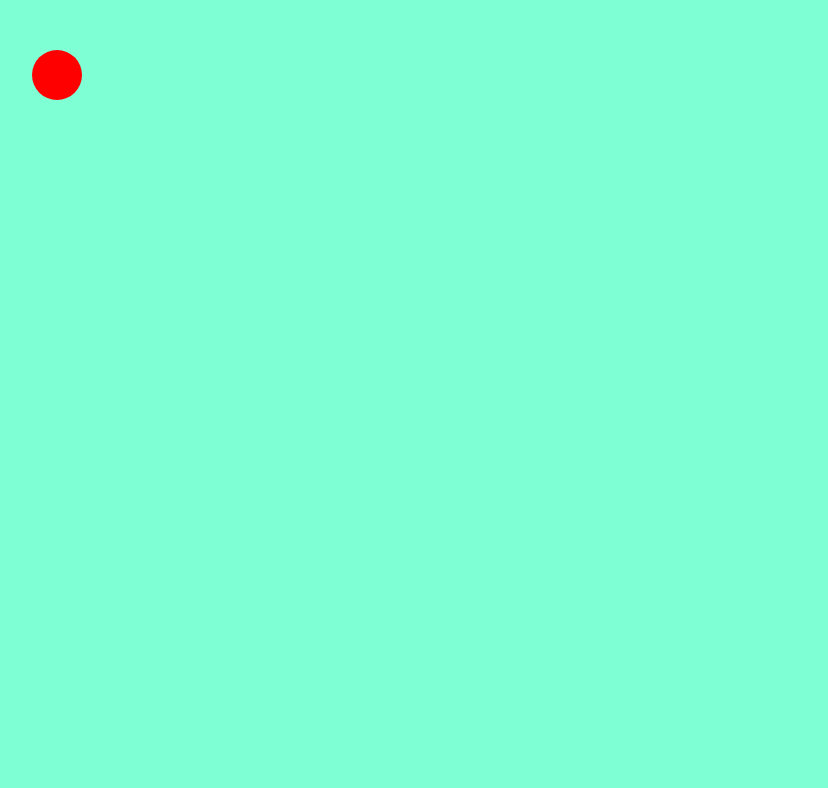
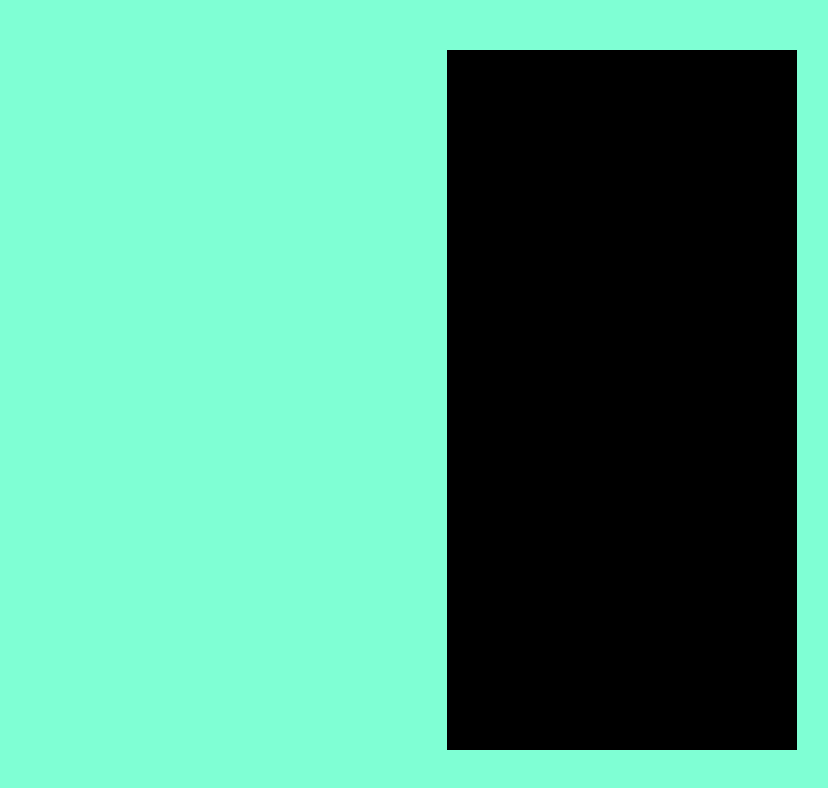
Before and after one commit to NemoTaek/myProject, a React (Create React App) app in the folder ts-project/: page / in a window 1280 px wide. Shown: the top 788 px of the page, without its empty margins (18-846 px from the left). Built offline with nearby package versions, Linux system fonts and the light colour scheme.

Commit message:
테트리스로 변경

```diff
--- a/ts-project/src/App.css
+++ b/ts-project/src/App.css
@@ -5,19 +5,16 @@
 }
 
 #background{
-  width: calc(100vw - 100px);
-  height: calc(100vh - 100px);
-  padding: 50px;
+  width: 100vw;
+  height: 100vh;
   background-color: aquamarine;
+  display: flex;
+  justify-content: center;
+  align-items: center;
 }
 
-#character{
-  width: 50px;
-  height: 50px;
-  border-radius: 100%;
-  background-color: red;
-  position: absolute;
-  top: 50;
-  left: 50;
-  /* transform: translate(-50%, -50%); */
+#tetris_map{
+ width: 350px;
+ height: 700px;
+ background-color: black;
 }
--- a/ts-project/src/App.tsx
+++ b/ts-project/src/App.tsx
@@ -1,83 +1,17 @@
-import React, { useEffect } from 'react';
+import React, { useEffect, useRef } from 'react';
 import './App.css';
 
-let location: { x: number, y: number } = {
-  x: 50,
-  y: 50
-}
-
 function App() {
-  const speed: number = 5;
-  const size: number = 50;
-  const keyPress: object = {}
-
+  let canvasRef = useRef(null);
 
   useEffect(() => {
-    const character: any = document.querySelector('#character');
-
-    window.addEventListener('keydown', (e: any) => {
-      // keyPress[e.code] = true;
-      if (e.code === 'ArrowRight') {
-        if (location.x >= Math.floor(window.innerWidth - size * 2)) {
-          location.x = Math.floor(window.innerWidth - size * 2);
-        }
-        else {
-          setInterval(() => {
-            location.x += size;
-            location.y += 0;
-            character.style.transform = `translate(${location.x}px, ${location.y}px)`;
-          }, 500)
-
-        }
-      }
-      else if (e.code === 'ArrowLeft') {
-        if (location.x <= 50) {
-          location.x = 50;
-        }
-        else {
-          setInterval(() => {
-            location.x -= size;
-            location.y += 0;
-            character.style.transform = `translate(${location.x}px, ${location.y}px)`;
-          }, 500)
-        }
-      }
-      else if (e.code === 'ArrowUp') {
-        if (location.y <= 50) {
-          location.y = 50;
-        }
-        else {
-          setInterval(() => {
-            location.x += 0;
-            location.y -= size;
-            character.style.transform = `translate(${location.x}px, ${location.y}px)`;
-          }, 500)
-        }
-      }
-      else if (e.code === 'ArrowDown') {
-        if (location.y >= Math.floor(window.innerHeight - size * 2)) {
-          location.y = Math.floor(window.innerHeight - size * 2);
-        }
-        else {
-          setInterval(() => {
-            location.x += 0;
-            location.y += size;
-            character.style.transform = `translate(${location.x}px, ${location.y}px)`;
-          }, 500)
-        }
-      }
-      console.log(location)
-    })
-  })
-
-
-  // window.addEventListener('keyup', (e: any) => {
-  //   keyPress[e.code] = false;
-  // })
+    let canvas = canvasRef.current;
+    let ctx = canvas.getContext('2d');
+  }, [])
 
   return (
     <div id="background">
-      <div id="character"></div>
+      <canvas id="tetris_map" ref={canvasRef} width={350} height={700} style={{ backgroundColor: "black" }}></canvas>
     </div>
   );
 }
--- a/ts-project/src/component/MazeMap/MazeMap.css
+++ /dev/null
@@ -1,3 +0,0 @@
-.maze_map{
-  font-size: 5rem;
-}
```
Also changed, not shown: ts-project/src/component/MazeMap/MazeMap.tsx (deleted, +0 -19 lines), ts-project/src/component/greet.tsx (deleted, +0 -23 lines), 1 other file (tests, documents, lock files or other folders).
